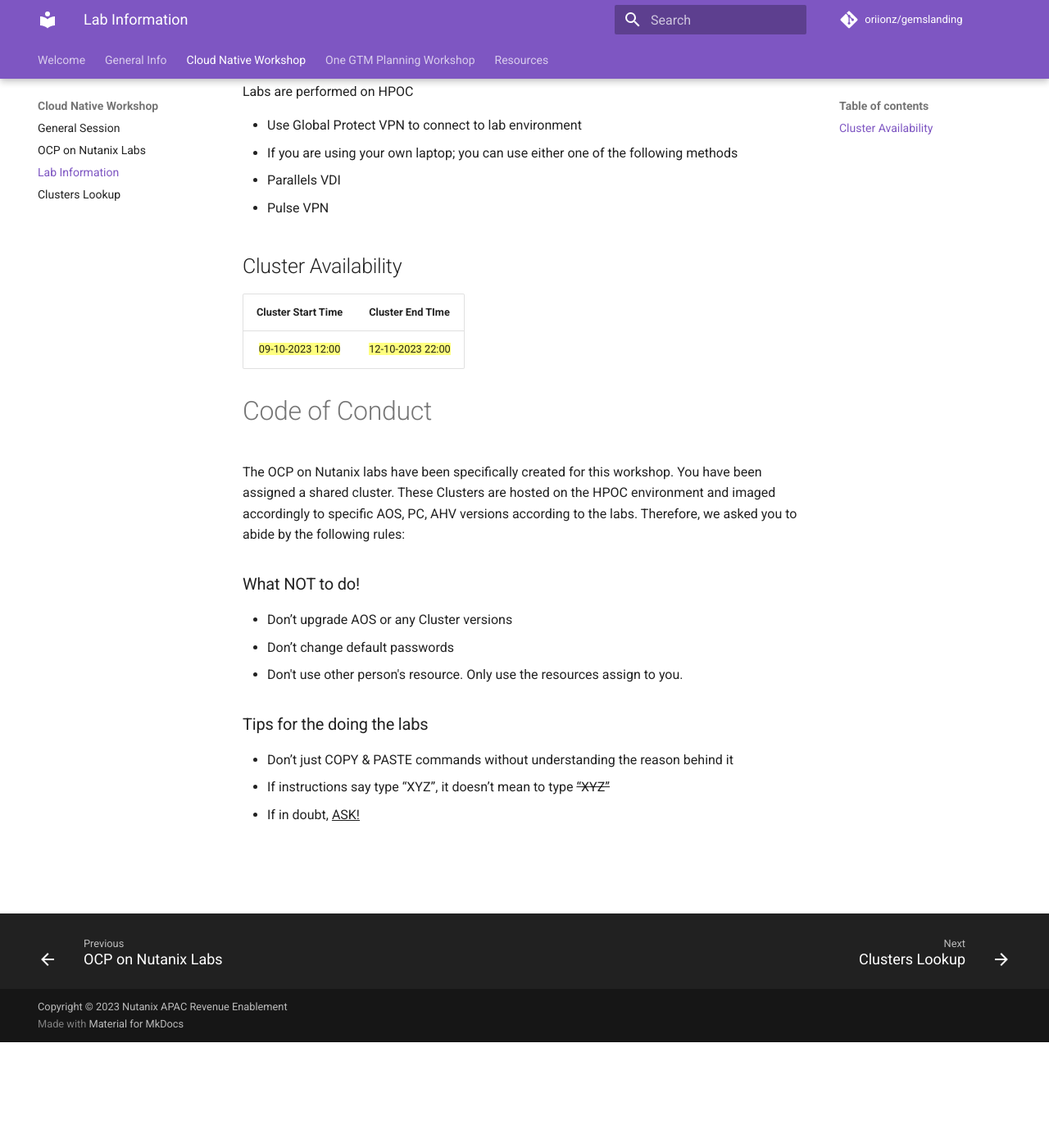
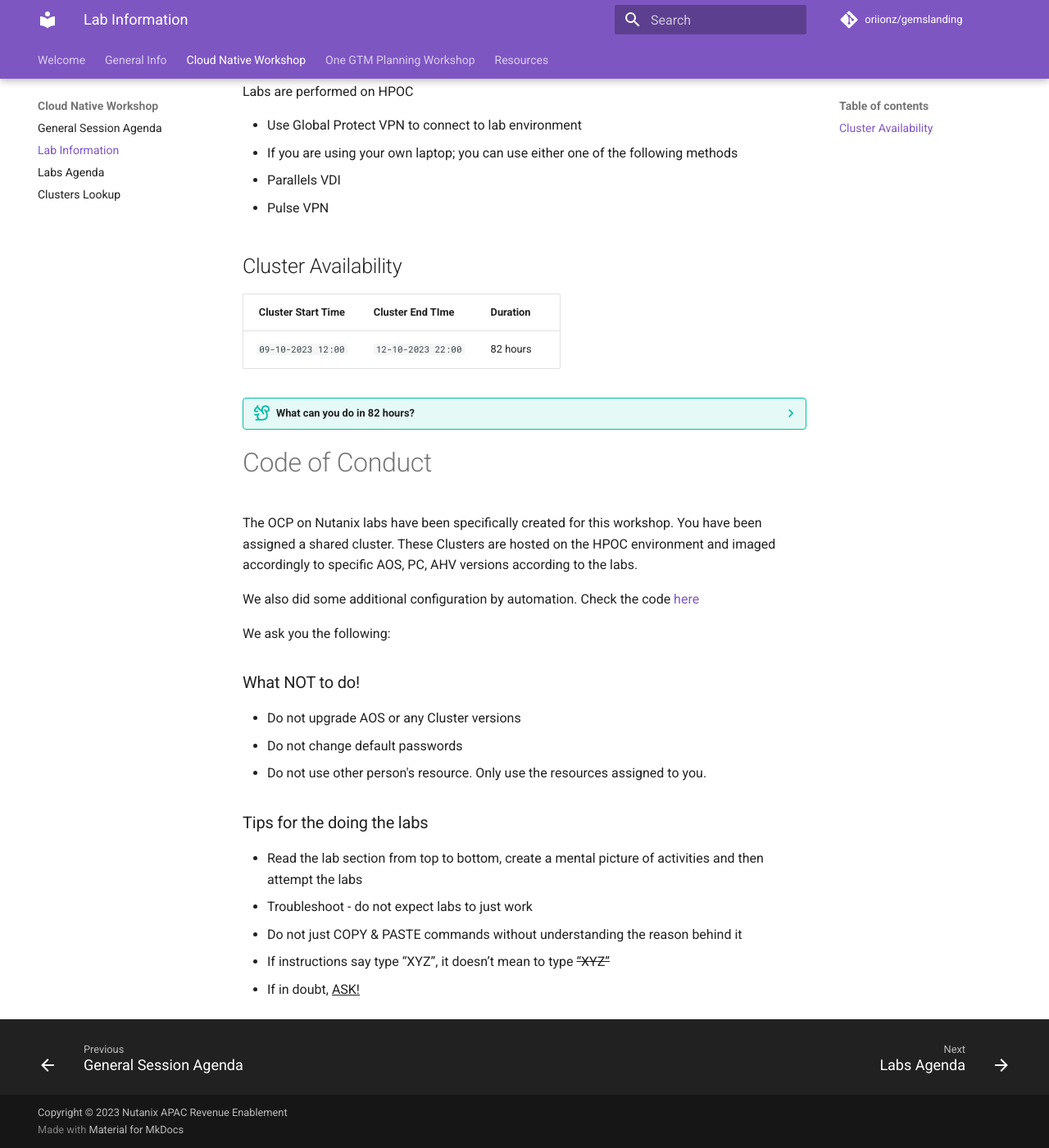
Before and after one commit to oriionz/gemslanding, an MkDocs documentation site: the page built from docs/gts_labs/gts_labs.md, in a window 1280 px wide and 1400 px high, scrolled down 129 px. Shown: the whole window at 82% size. Built offline with MkDocs 1.6.1 and Material for MkDocs 9.7.7, drawn with Linux system fonts in a browser that asks for light colours; comment, search, counter and statistics services are not loaded.

Commit message:
lab page updates

```diff
--- a/docs/gts_labs/gts_labs.md
+++ b/docs/gts_labs/gts_labs.md
@@ -11,22 +11,31 @@
 
 ## Cluster Availability
 
-|  Cluster Start Time |  Cluster End TIme         |
-|:---:|-----------|
-|  ==09-10-2023 12:00== | ==12-10-2023 22:00==|
+|  Cluster Start Time |  Cluster End TIme         | Duration |
+|:---:|-----------|---|
+|  `09-10-2023 12:00` | `12-10-2023 22:00`| 82 hours|
+
+???tip "What can you do in 82 hours?"
+      82 hours is plenty of time to experiment with. Finish instructor-led labs and then proceed to do other [labs](https://ocp.howntnx.win).
 
 # Code of Conduct
 
-The OCP on Nutanix labs have been specifically created for this workshop. You have been assigned a shared cluster. These Clusters are hosted on the HPOC environment and imaged accordingly to specific AOS, PC, AHV versions according to the labs. Therefore, we asked you to abide by the following rules:
+The OCP on Nutanix labs have been specifically created for this workshop. You have been assigned a shared cluster. These Clusters are hosted on the HPOC environment and imaged accordingly to specific AOS, PC, AHV versions according to the labs.
+
+We also did some additional configuration by automation. Check the code [here](https://github.com/nutanix-japan/tf-gso)
+
+We ask you the following:
 
 ### What NOT to do!
 
-- Don’t upgrade AOS or any Cluster versions
-- Don’t change default passwords
-- Don't use other person's resource. Only use the resources assign to you.
+- Do not upgrade AOS or any Cluster versions
+- Do not change default passwords
+- Do not use other person's resource. Only use the resources assigned to you.
 
 ### Tips for the doing the labs
 
-- Don’t just COPY & PASTE commands without understanding the reason behind it
+- Read the lab section from top to bottom, create a mental picture of activities and then attempt the labs
+- Troubleshoot - do not expect labs to just work
+- Do not just COPY & PASTE commands without understanding the reason behind it
 - If instructions say type “XYZ”, it doesn’t mean to type ~~“XYZ”~~
 - If in doubt, ^^ASK!^^
--- a/mkdocs.yml
+++ b/mkdocs.yml
@@ -107,9 +107,9 @@
     - 'Welcome': index.md
     - 'General Info': daily_agenda/info.md
     - 'Cloud Native Workshop':
-      - 'General Session': daily_agenda/general_agenda.md
-      - 'OCP on Nutanix Labs': daily_agenda/labs_agenda.md
+      - 'General Session Agenda': daily_agenda/general_agenda.md
       - 'Lab Information': gts_labs/gts_labs.md
+      - 'Labs Agenda': daily_agenda/labs_agenda.md
       - 'Clusters Lookup': cluster_lookup/cluster_lookup.md
     - 'One GTM Planning Workshop':
       - 'Account Planning (AE)': daily_agenda/ae_agenda.md
```
Also changed, not shown: docs/cluster_lookup/cluster_lookup.md (+3 -4 lines), docs/daily_agenda/labs_agenda.md (+14 -13 lines), docs/daily_agenda/se_resources.md (+0 -1 lines).
